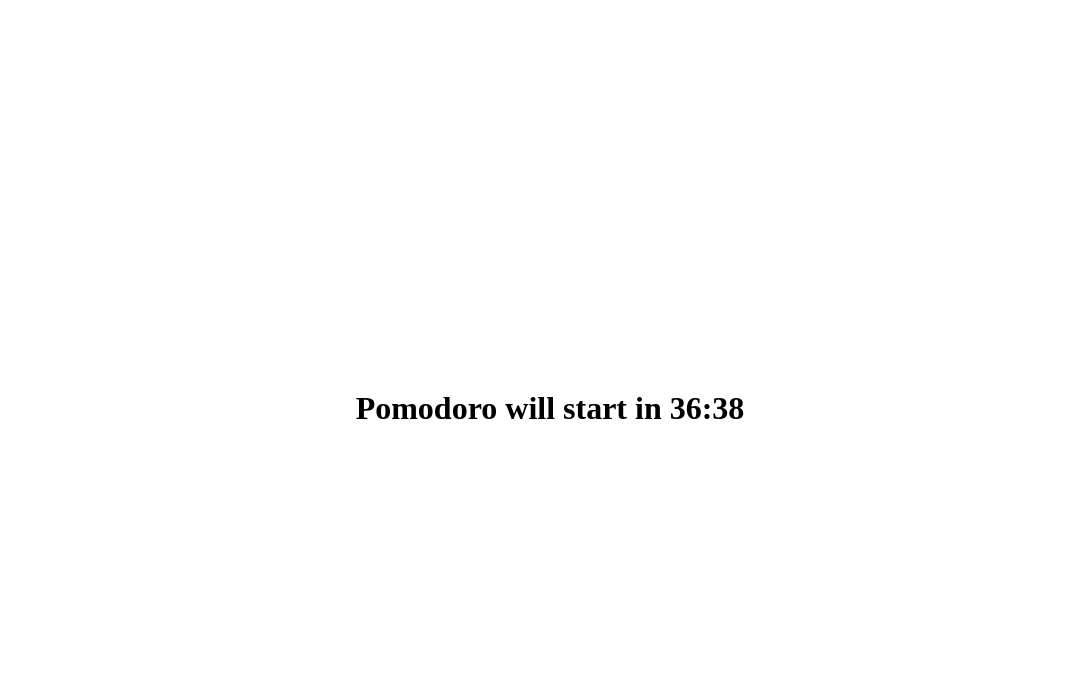
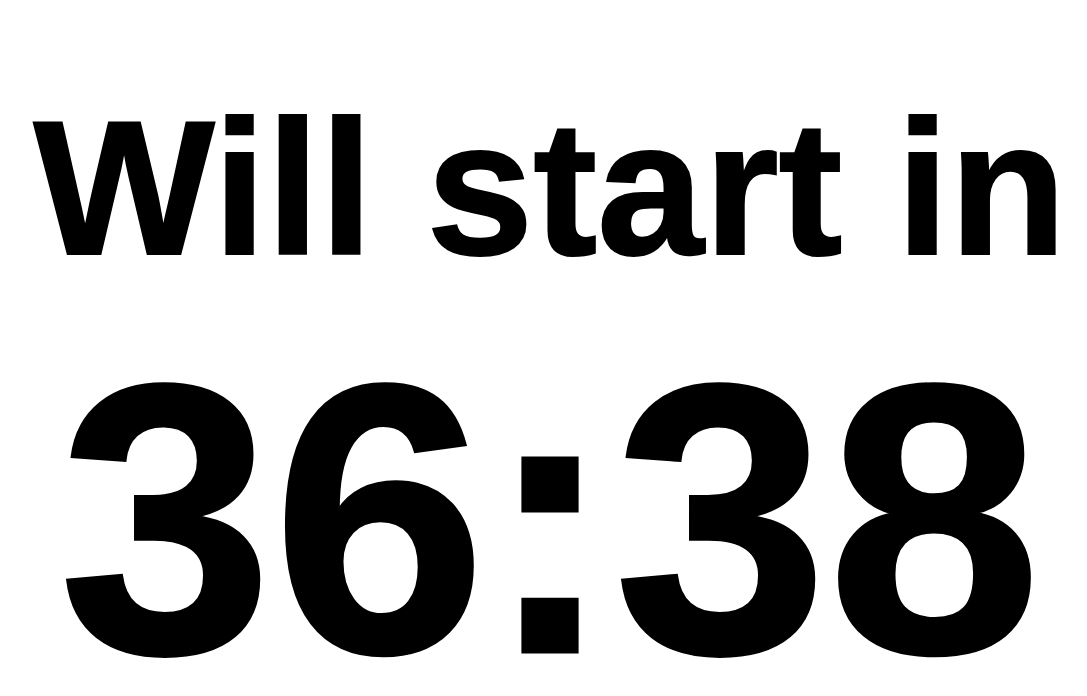
Before and after one commit to nishina555/digital-pomodoro-browser, a React (Vite) app: page /pomodoro in a window 1280 px wide. Shown: the top 696 px of the page, without its empty margins (90-1177 px from the left). Built offline with nearby package versions, Linux system fonts and the light colour scheme; the HTML template or start-up script is replaced by a standard one.

Commit message:
デザイン修正

```diff
--- a/src/Pomodoro.tsx
+++ b/src/Pomodoro.tsx
@@ -25,24 +25,14 @@ type Props = {
   seconds: number;
 };
 
-const getDisplayText = (
-  timerState: TimerStateType,
-  minutes: number,
-  seconds: number,
-): string => {
-  const time = convertToDisplayTime(minutes, seconds);
-  const statusText = getStatusText(timerState);
-  return `${statusText} ${time}`;
-};
-
 const getStatusText = (timerState: TimerStateType) => {
   switch (timerState) {
     case TimerState.Waiting:
-      return `Pomodoro will start in`;
+      return `Will start in`;
     case TimerState.Break:
-      return `Break:`;
+      return `Break`;
     case TimerState.Work:
-      return `Work:`;
+      return `Work`;
     default:
       return "";
   }
@@ -57,13 +47,14 @@ export const Pomodoro: FC<Props> = ({
 }) => {
   return (
     <div data-testid={"display-app"} css={AppStyle(opacity, theme)}>
-      <h1
-        data-testid={"display-text"}
-        id="display-text"
-        css={TextStyle(timerState, theme)}
-      >
-        {getDisplayText(timerState, minutes, seconds)}
-      </h1>
+      <div data-testid={"display-text"} css={TextStyle(timerState, theme)}>
+        <div data-testid={"display-timer-state"} css={TimerStateStyle(theme)}>
+          {getStatusText(timerState)}
+        </div>
+        <div data-testid={"display-timer"} css={TimeStyle(theme)}>
+          {convertToDisplayTime(minutes, seconds)}
+        </div>
+      </div>
     </div>
   );
 };
@@ -91,7 +82,22 @@ const getColorByTimerState = (timerState: TimerStateType, theme: ThemeType) => {
   return colorMap[timerState];
 };
 
+const TimerStateStyle = (theme: ThemeType) =>
+  css({
+    fontSize: "15vw",
+    WebkitTextStroke: theme === Theme.Dark ? "0.15vw white" : "0.15vw black",
+  });
+
+const TimeStyle = (theme: ThemeType) =>
+  css({
+    fontSize: "30vw",
+    WebkitTextStroke: theme === Theme.Dark ? "0.25vw white" : "0.25vw black",
+  });
+
 const TextStyle = (timerState: TimerStateType, theme: ThemeType) =>
   css({
     color: getColorByTimerState(timerState, theme),
+    fontWeight: "bold",
+    fontFamily: "Arial",
+    textAlign: "center",
   });
```
Also changed, not shown: 2 other files (tests, documents, lock files or other folders).
